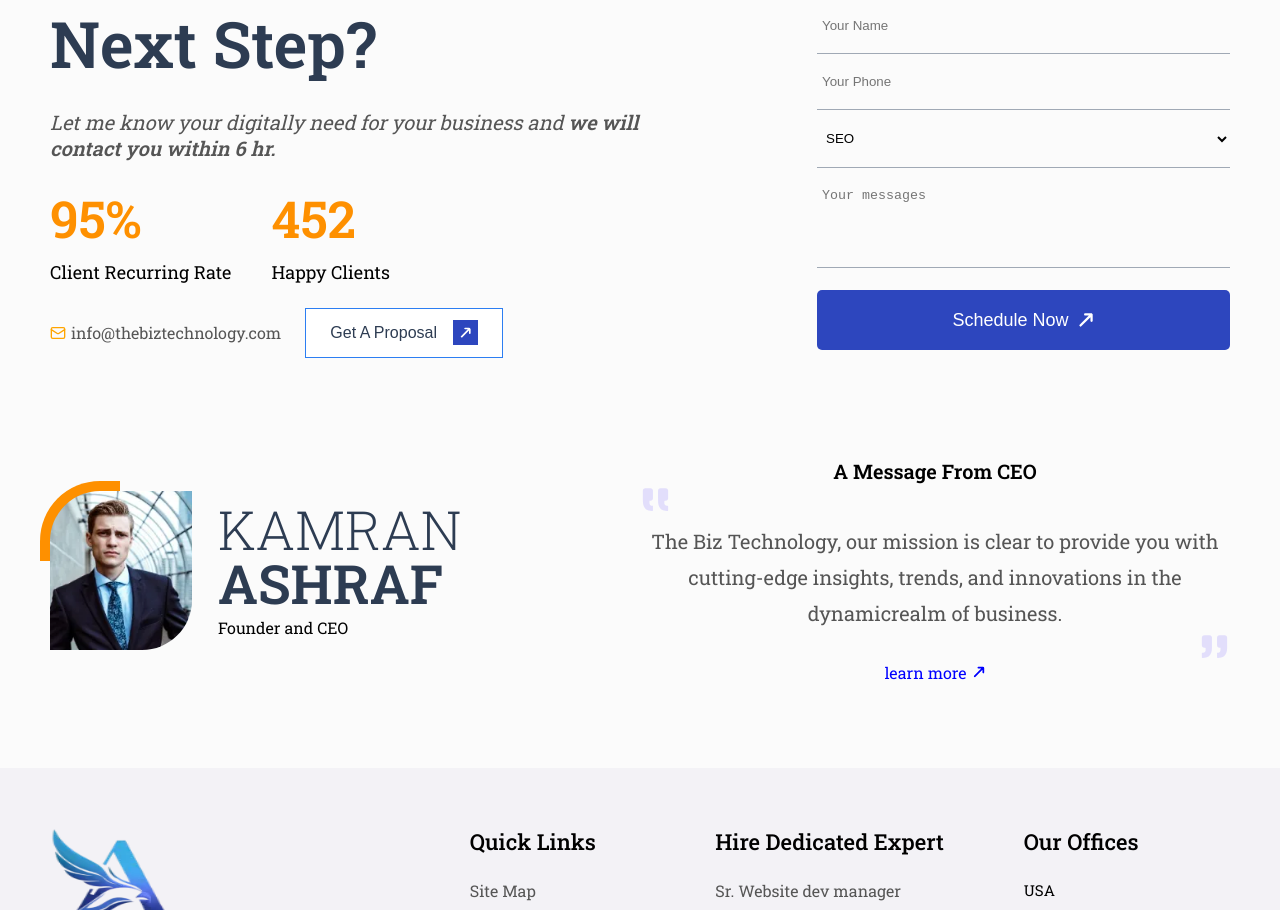
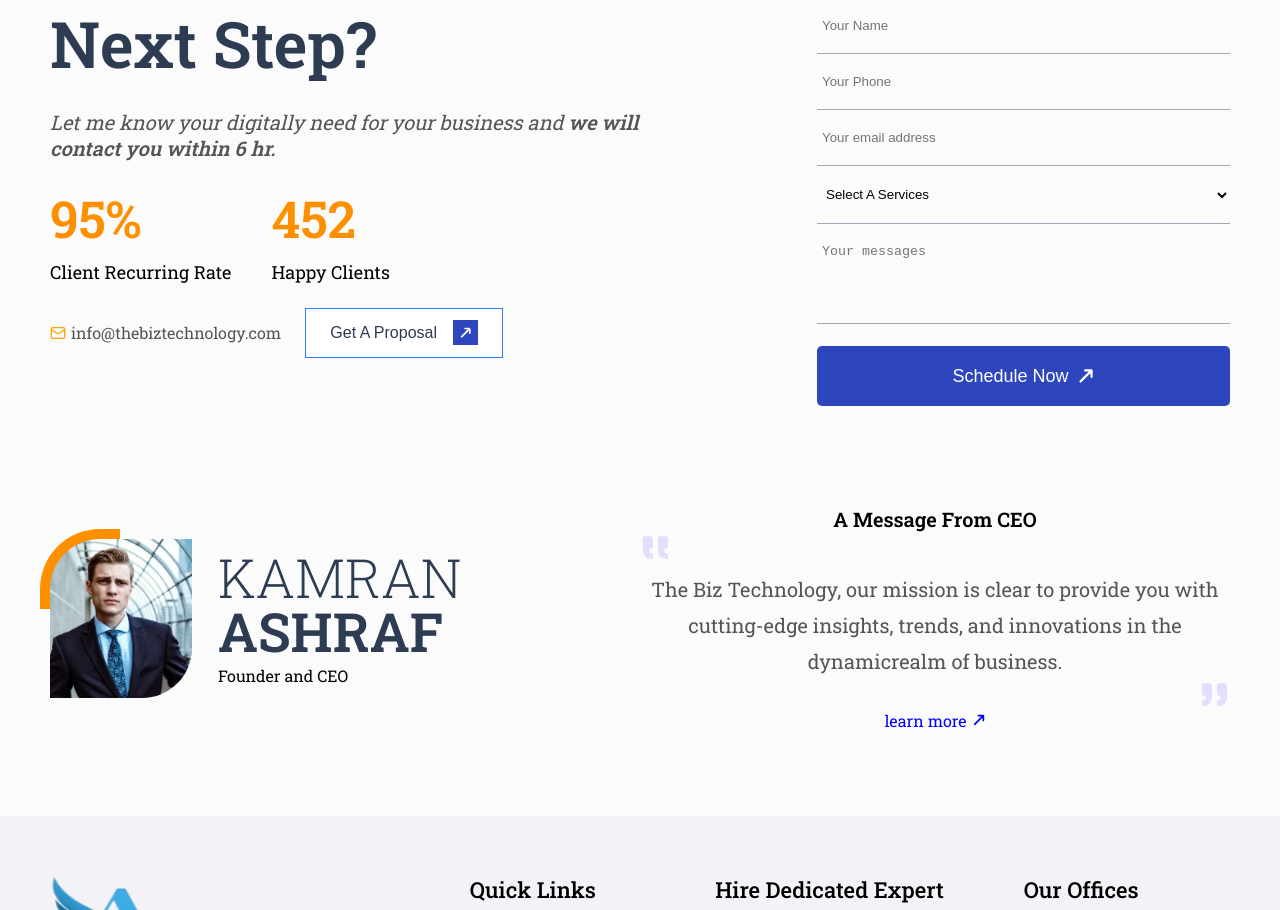
Before and after one commit to darabperwaiz/thebiz, a Next.js app: page / in a window 1280 px wide. Shown: the part 6931-7841 px from the top of the page. Built offline with nearby package versions, Linux system fonts and the light colour scheme.

Commit message:
fixed Contact Form

```diff
--- a/src/components/Contact/Contact.jsx
+++ b/src/components/Contact/Contact.jsx
@@ -60,8 +60,9 @@ const Contact = () => {
         <form action="" className="scheduleForm">
           <input className={style.input} type="text" placeholder="Your Name"/>
           <input className={style.input} type="text" placeholder="Your Phone"/>
+          <input className={style.input} type="text" placeholder="Your email address"/>
           <select value={'DEFAULT'} onChange={(e)=> e.target.value} className={style.input} name="services" id="">
-            <option value="" disabled hidden>Select A Services</option>
+            <option value="">Select A Services</option>
             <option value="seo">SEO</option>
             <option value="smo">SMO</option>
             <option value="gmb">GMB</option>
```
